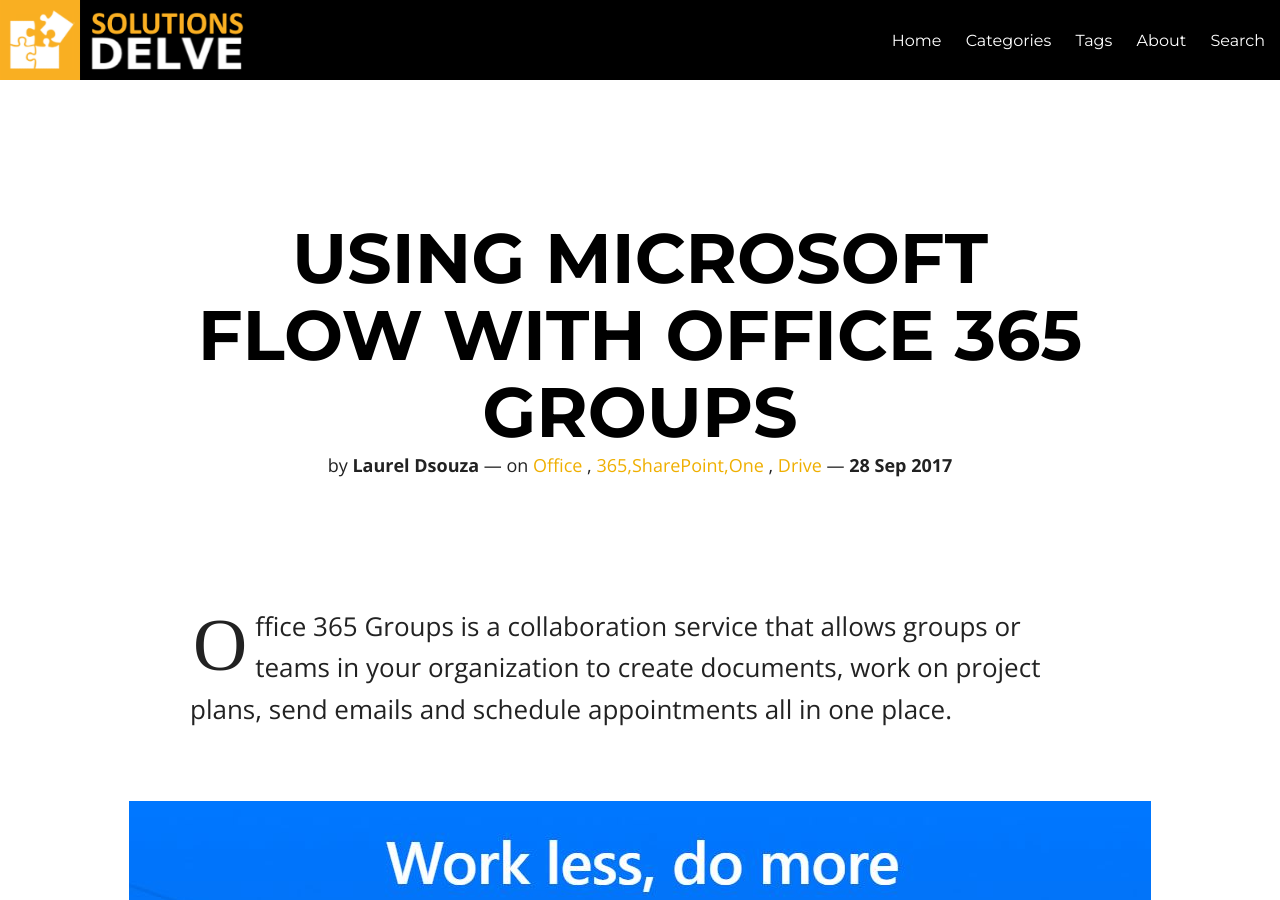
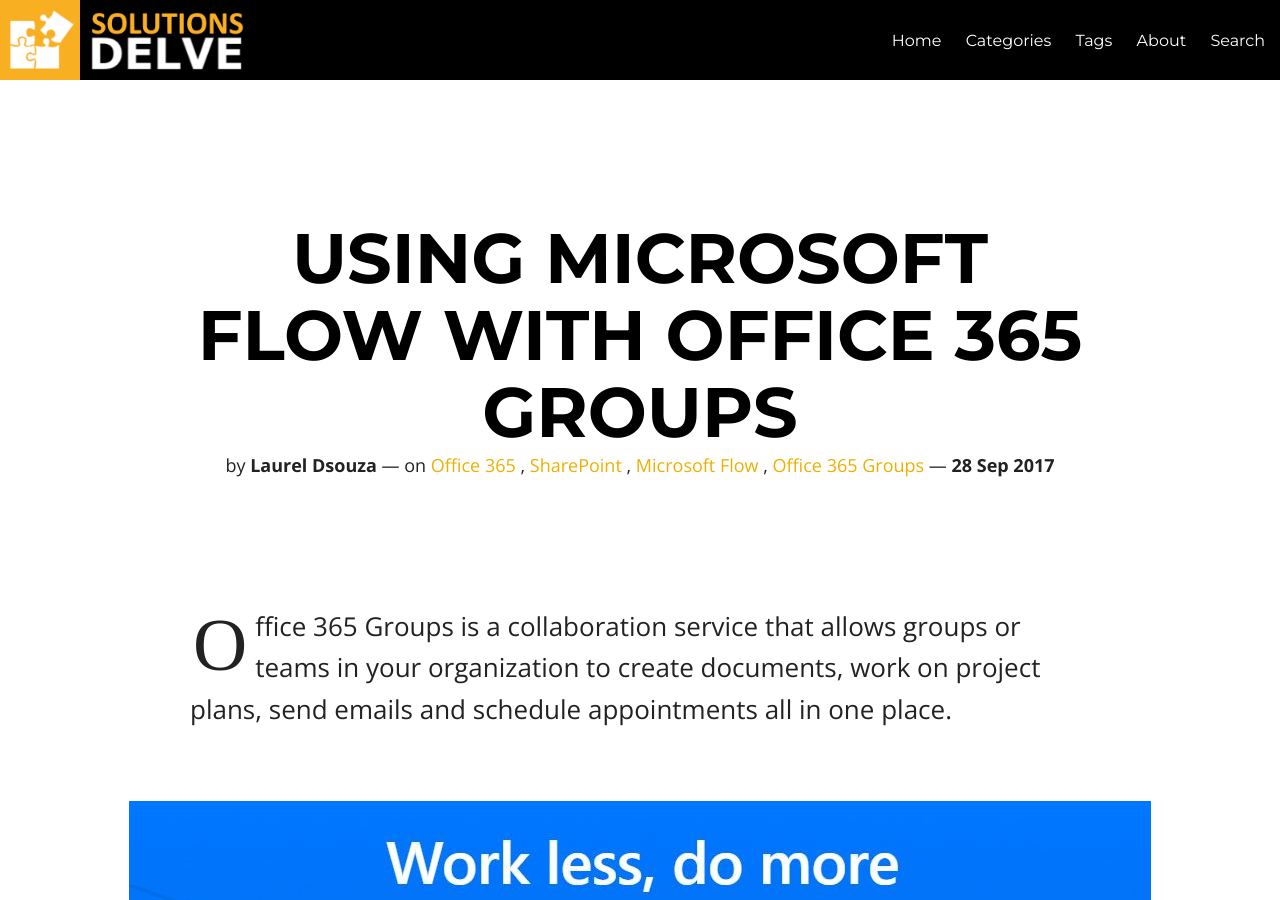
Before and after one commit to ldsouza/ldsouza.github.io, a Jekyll site: the page built from _posts/2017-09-28-using-microsoft-flow-with-office-365-groups.md, in a window 1280 px wide and 900 px high. Built offline with Jekyll 4.4.1, drawn with Linux system fonts in a browser that asks for light colours; nearby versions of some CDN libraries; library files that are not in the unit come from our copies.

Commit message:
Update 2017-09-28-using-microsoft-flow-with-office-365-groups.md

```diff
--- a/_posts/2017-09-28-using-microsoft-flow-with-office-365-groups.md
+++ b/_posts/2017-09-28-using-microsoft-flow-with-office-365-groups.md
@@ -6,9 +6,12 @@
 mathjax: false
 featured: false
 comments: false
-title: Using Microsoft Flow with Office 365 Groups
-tags: 'Office 365,SharePoint,One Drive'
 category: Office 365
+tags:
+  - Office 365
+  - SharePoint
+  - Microsoft Flow
+  - Office 365 Groups
 ---
 
 Office 365 Groups is a collaboration service that allows groups or teams in your organization to create documents, work on project plans, send emails and schedule appointments all in one place.
```
